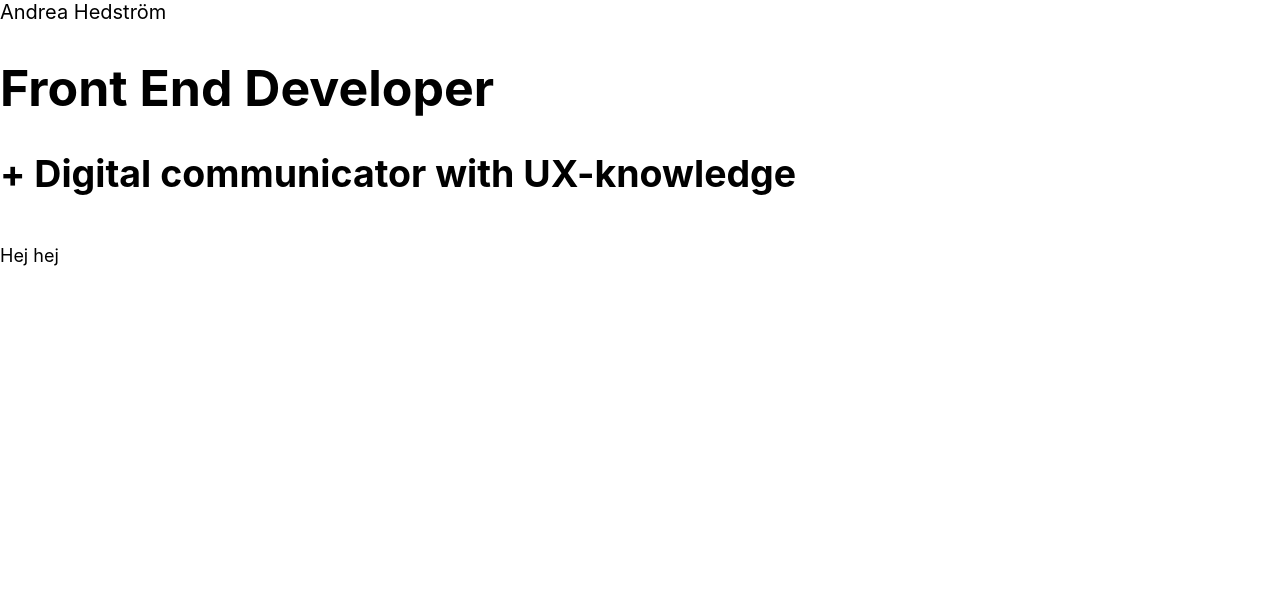
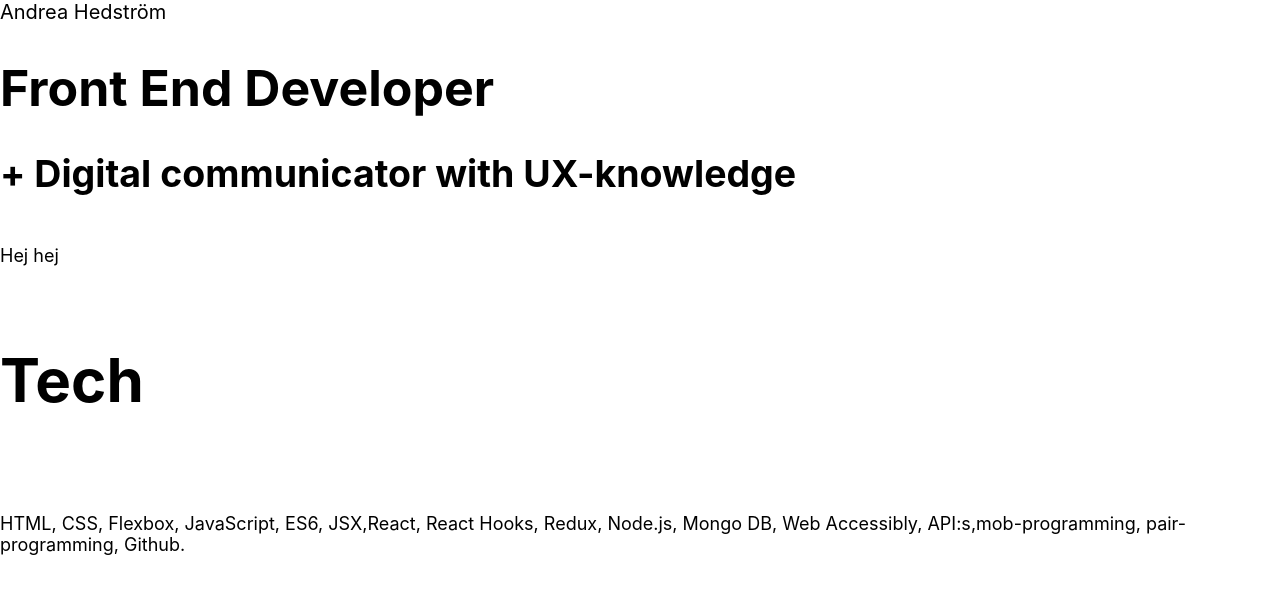
Before and after one commit to Technigo/project-react-portfolio, a React (Create React App) app: page / in a window 1280 px wide. Shown: the top 594 px of the page. Built offline with nearby package versions, Linux system fonts and the light colour scheme.

Commit message:
added Tech-section

```diff
--- a/src/App.js
+++ b/src/App.js
@@ -1,8 +1,12 @@
 import React from 'react'
 import Header from 'components/Header';
+import Tech from 'components/Tech';
 
 export const App = () => {
   return (
-    <Header />
+    <>
+      <Header />
+      <Tech />
+    </>
   )
 }
--- a/src/components/Tech.js
+++ b/src/components/Tech.js
@@ -0,0 +1,30 @@
+import React from 'react';
+import styled from 'styled-components';
+
+const Tech = () => {
+    return (
+        <TechSection>
+            <Header>
+                <h1>Tech</h1>
+            </Header>
+            <TechText>
+                <p>
+                HTML, CSS, Flexbox, JavaScript, ES6, JSX,React, React Hooks, Redux, Node.js, Mongo DB, Web Accessibly, API:s,mob-programming, pair-programming, Github.
+                </p>
+            </TechText>
+        </TechSection>
+    )
+}
+
+const TechSection = styled.div`
+display: flex;
+flex-direction: column;
+`
+
+const Header = styled.h1`
+font-size: 30px;
+`
+const TechText = styled.p`
+font-size: 18px;
+`
+export default Tech;
```
Also changed, not shown: src/components/FeaturedProjects.js (added).
